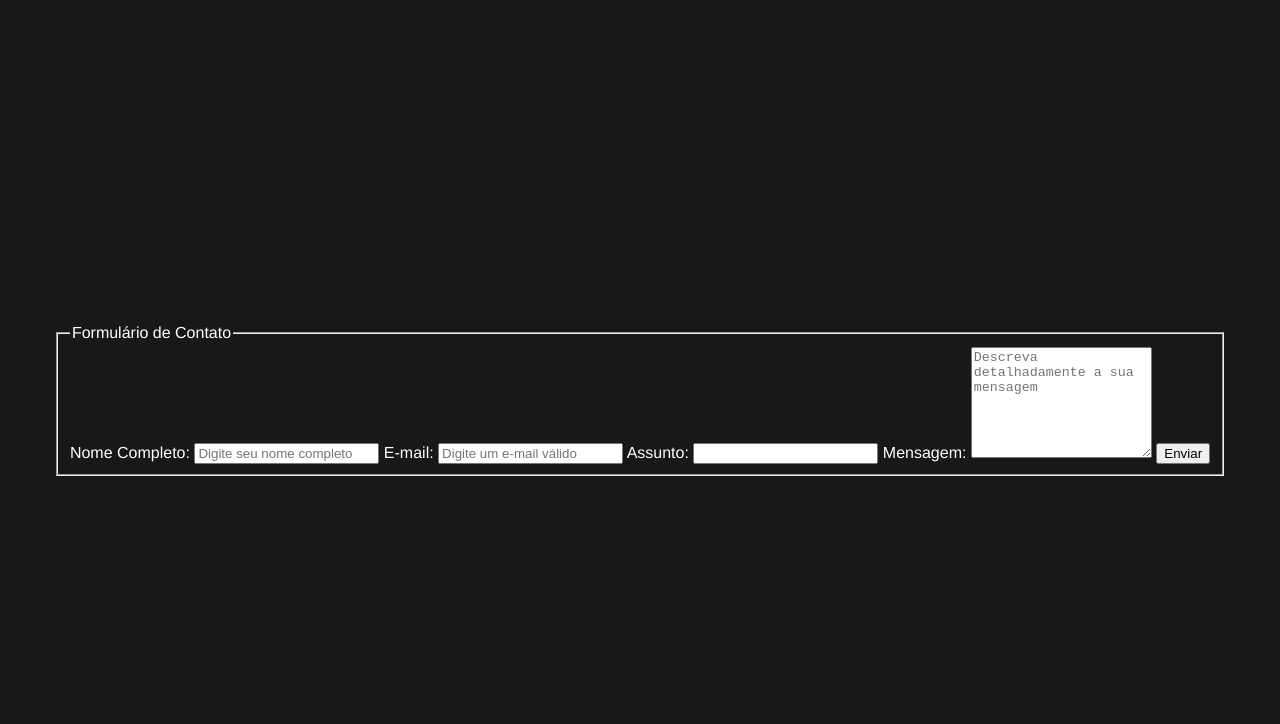
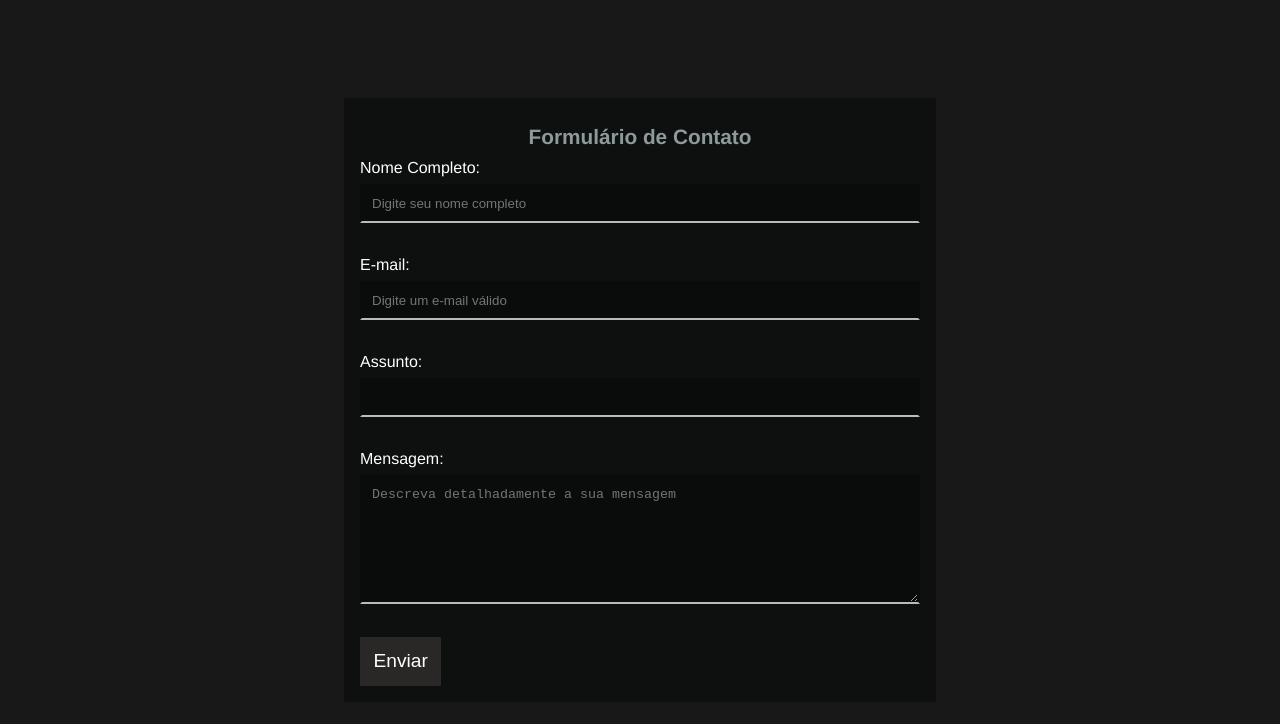
Before and after one commit to imfelipegomes/Curso-Web-Fundamentos-em-HTML--CSS-e-JavaScript, a plain HTML site: page Projeto_FormularioDeContato/index.html in a window 1280 px wide. Drawn offline with Linux system fonts and the light colour scheme.

Commit message:
Fazendo as nossas primeiras adições de estilização em nosso projeto do formulário de contato

```diff
--- a/Projeto_FormularioDeContato/css/styles.css
+++ b/Projeto_FormularioDeContato/css/styles.css
@@ -12,4 +12,48 @@ body {
     margin: 0;
 }
 
-displ
+form {
+    width: 90%;
+    min-width: 28.125em;
+    max-width: 35em;
+    background-color: #0e1010;
+    padding: 1em;
+}
+
+fieldset {
+    border: none;
+    padding: 0;
+    margin: 0;
+}
+
+label, input, textarea {
+    display: block;
+    width: 100%;
+    box-sizing: border-box;
+}
+
+input, textarea {
+    background-color: rgba(0, 0, 0, .3);
+    border: 2px solid transparent;
+    border-bottom-color: #bbb;
+    padding: .75em;
+    margin: .5em 0 2.5em;
+    color: #fff;
+}
+
+legend {
+    padding: .5em;
+    text-align: center;
+    font-weight: bold;
+    color: #8e999a;
+    font-size: 1.3em;
+}
+
+.btn {
+    background-color: #2a2727;
+    color: #fff;
+    cursor: pointer;
+    padding: .7em;
+    font-size: 1.2em;
+    border: none;
+}
--- a/Projeto_FormularioDeContato/index.html
+++ b/Projeto_FormularioDeContato/index.html
@@ -24,7 +24,7 @@
             <textarea name="message" id="message" rows="7" required maxlength="1000" minlength="20" placeholder="Descreva detalhadamente a sua mensagem"></textarea>
 
 
-            <input type="submit" value="Enviar" class="btn">
+            <button type="submit" class="btn">Enviar</button>
         </fieldset>
     </form>
 </body>
```
